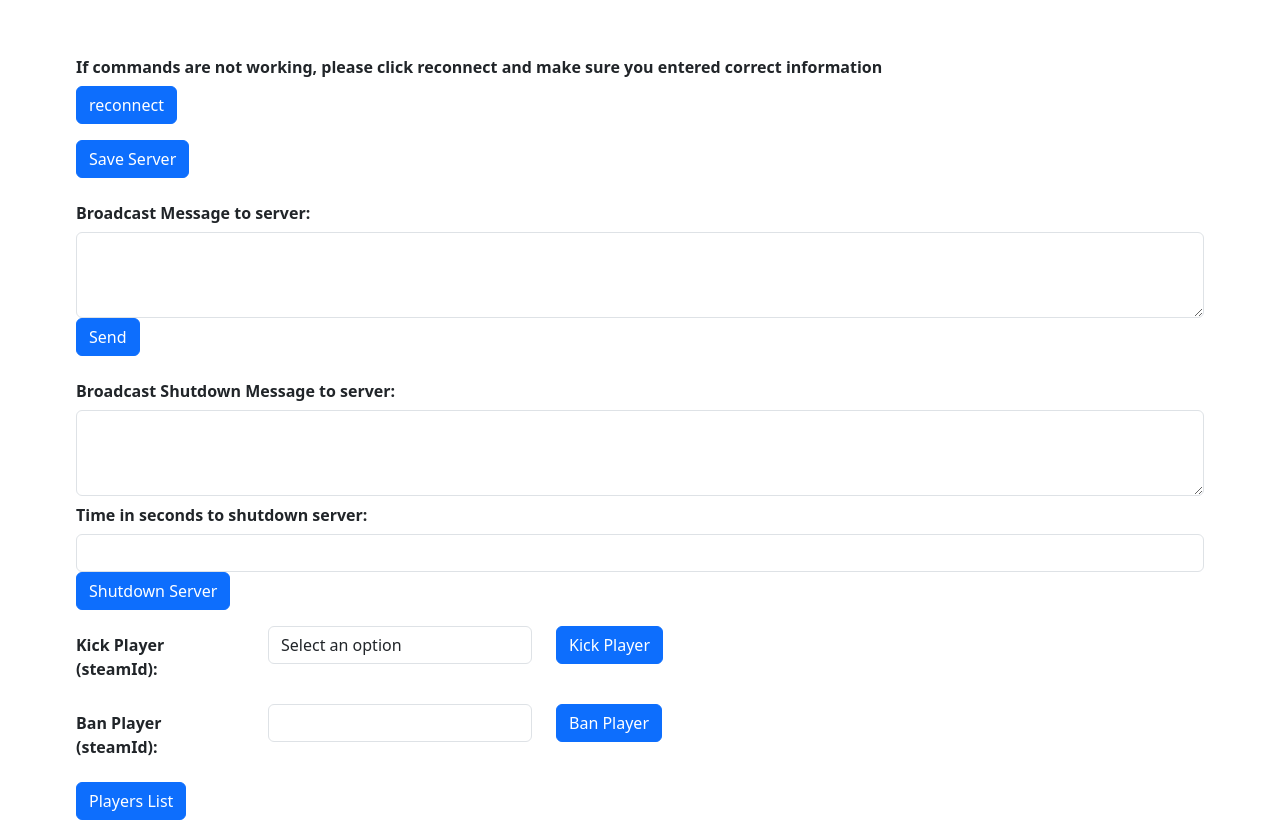
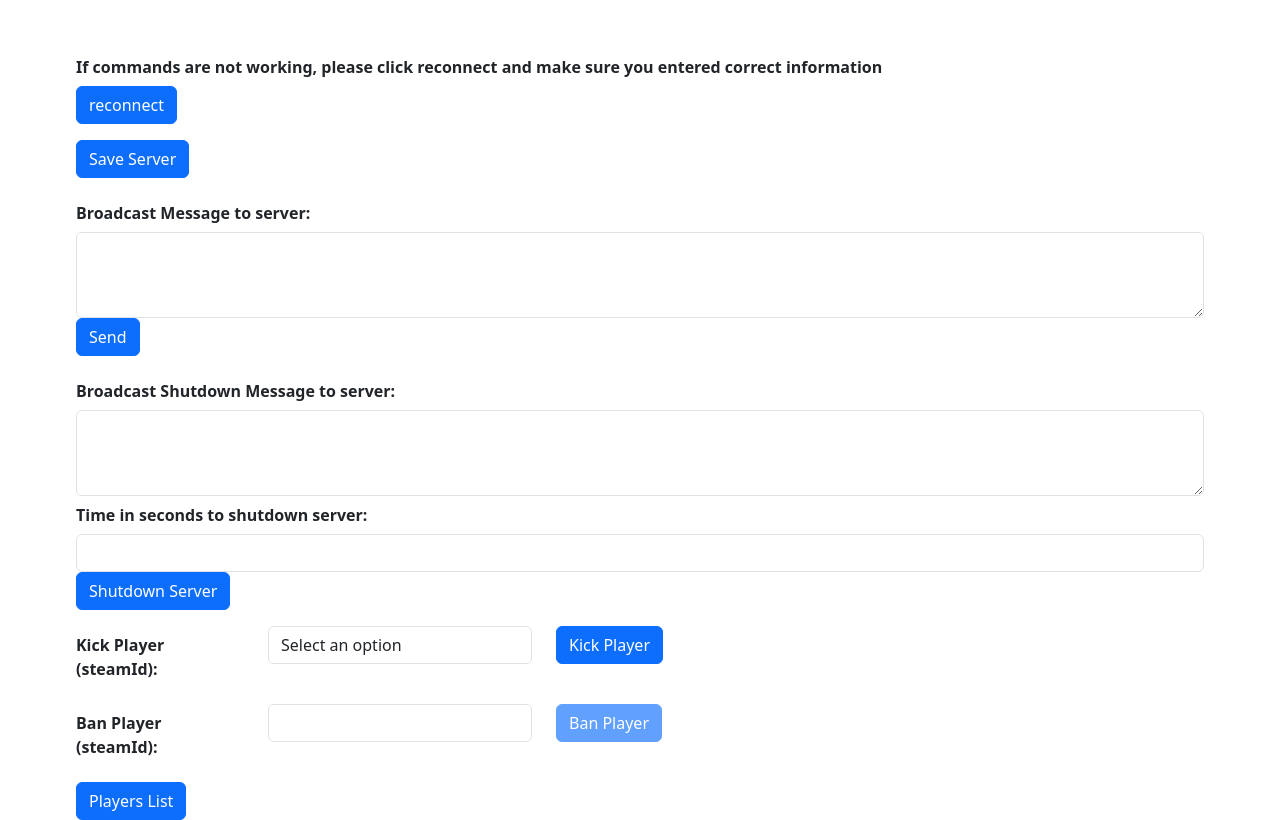
Before and after one commit to crow0085/Palworld-Rcon-Client-GUI, an Electron app: page src/rcon-commands.html in a window 1280 px wide. Drawn offline with nearby package versions, Linux system fonts and the light colour scheme.

Commit message:
disabled the Ban button
disabled the Ban button until i change the implementation to dropdown

```diff
--- a/src/rcon-commands.html
+++ b/src/rcon-commands.html
@@ -73,7 +73,7 @@
                         <input class="form-control " type="text" id="ban-txt" name="ban">
                     </div>
                     <div class="col-auto">
-                        <button class="btn btn-primary " id="ban">Ban Player</button>
+                        <button class="btn btn-primary " disabled id="ban">Ban Player</button>
                     </div>
                 </div>
             </div>
```
